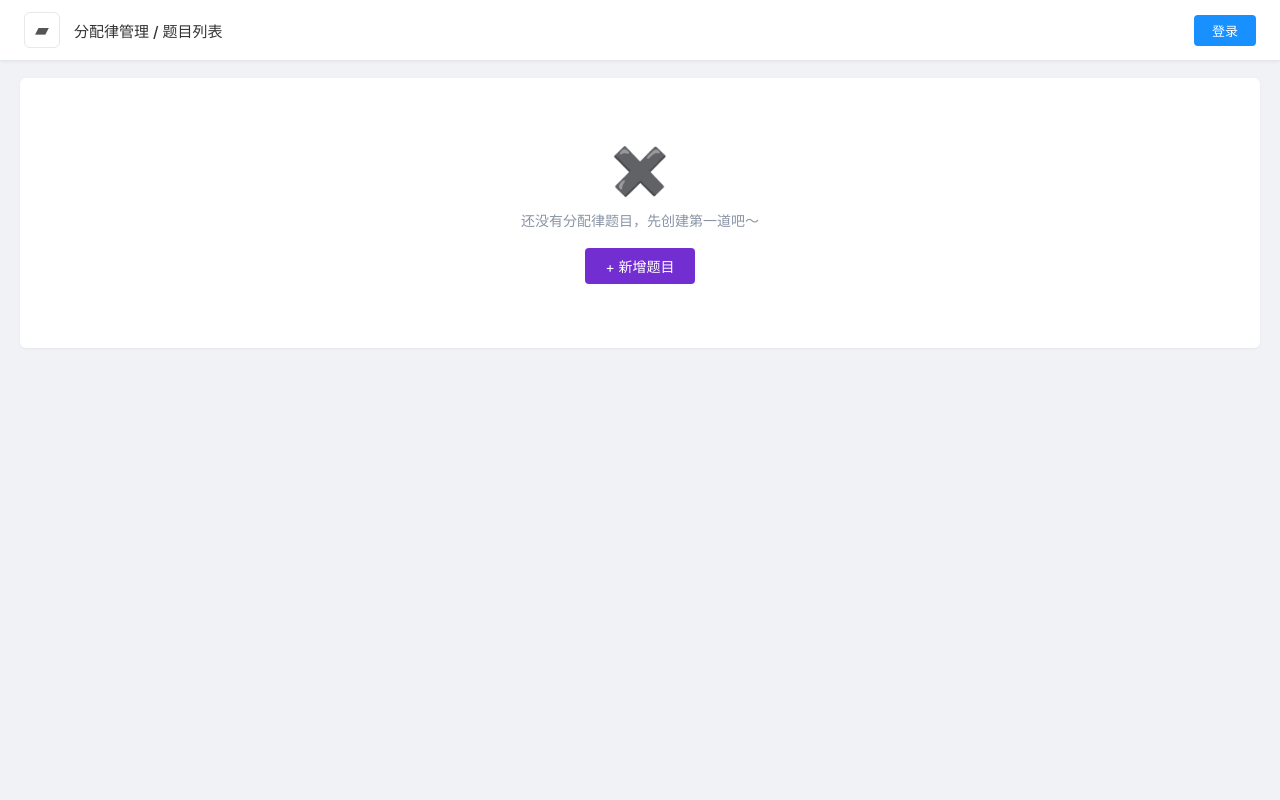
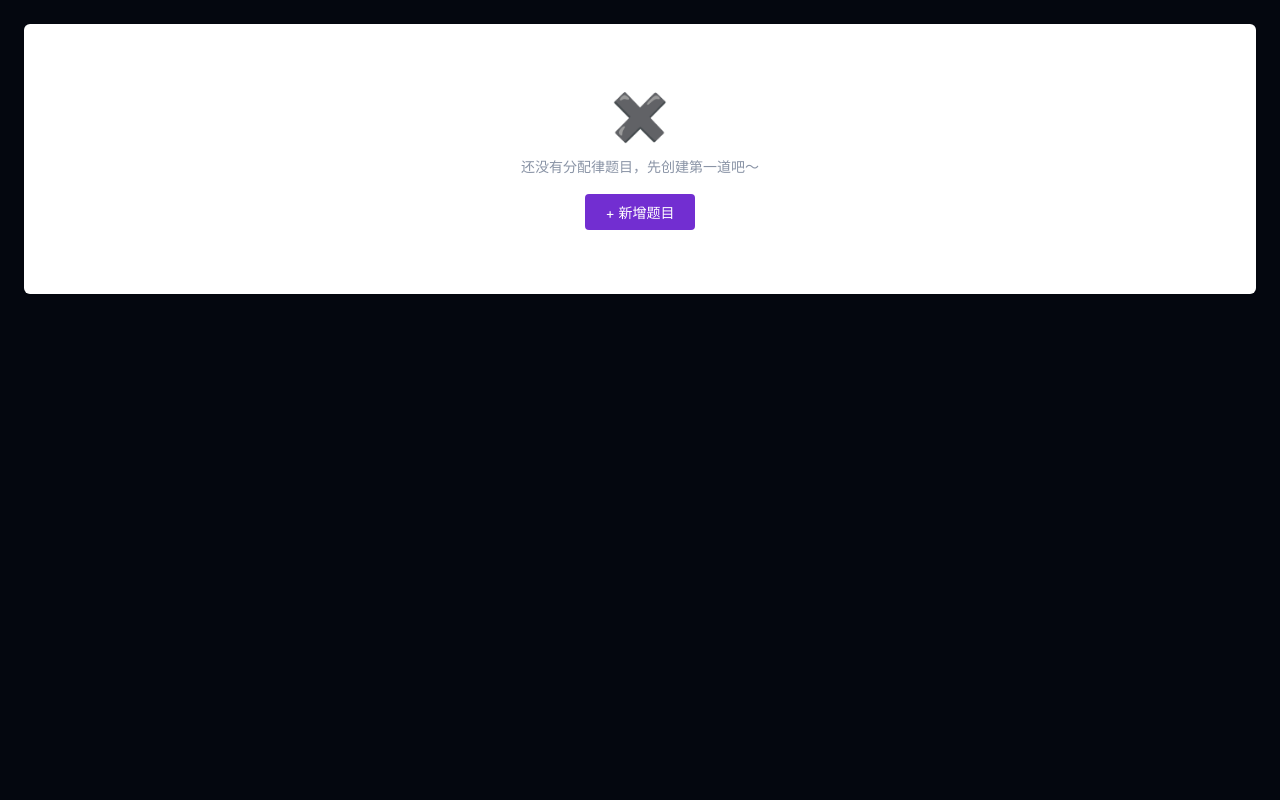
Before and after one commit to LuffyTmac/math, a Spring app: page /distributive/admin_list in a window 1280 px wide. Run offline with Thymeleaf, Linux system fonts and the light colour scheme; the template is opened without the code that fills it, so the values that code supplies are empty; some of the project's set-up classes (security, data sources, template engines, error pages and the like) are left out, and stand-ins take their place; database files in the repository are not loaded.

Commit message:
feat: 分配律看板沉浸式 + 归类两阶段动画（算式先落到甬道区再逐条飞入）

```diff
--- a/src/main/resources/static/css/distributive-admin.css
+++ b/src/main/resources/static/css/distributive-admin.css
@@ -705,3 +705,21 @@
 @media (prefers-reduced-motion: reduce) {
     .clear-mask.open, .clear-card, .clear-emoji { animation: none !important; }
 }
+
+/* ============================================================
+   沉浸式看板：隐藏顶部 header，深色背景铺满整屏
+   ============================================================ */
+body.board-immersive { background: #04070f; }
+body.board-immersive .header { display: none; }
+body.board-immersive .main { margin-left: 0; }
+body.board-immersive .dist-content {
+    height: 100vh;
+    padding: 0;
+    gap: 0;
+}
+body.board-immersive .stage {
+    border-radius: 0;
+    box-shadow: none;
+}
+body.board-immersive .dist-content .msg { margin: 10px 14px 0; }
+body.board-immersive .dist-empty { margin: 24px; }
--- a/src/main/resources/static/js/distributive-admin.js
+++ b/src/main/resources/static/js/distributive-admin.js
@@ -487,21 +487,51 @@
 
     /* ==================== 开始归类 / 再次归类 ==================== */
 
-    function converge() {
-        if (busy || !bubbles.length) return;
-        busy = true;
-        stopDrift();
-        btn.disabled = true;
-        btn.textContent = '✨ 正在归类…';
-        doneFlag.hidden = true;
+    /** 阶段 A：卡片上移的同时，把所有气泡收拢到卡片下方的待飞区，避免和图片叠加 */
+    function stageBubblesIntoTunnels() {
+        var stageRect = stage.getBoundingClientRect();
+        var rowRect = row.getBoundingClientRect();
+        var fieldRect = field.getBoundingClientRect();
+        var bandTop = rowRect.top - stageRect.top + cardHeight() + 14;
+        var bandBottom = stageRect.height - 22;
+        var available = Math.max(80, bandBottom - bandTop);
+        var n = bubbles.length;
+        // 用接近正方形的小格子铺开，行距固定 52px，数量多时自动向甬道深处延伸
+        var cols = Math.max(3, Math.min(8, Math.ceil(Math.sqrt(n))));
+        var rows = Math.max(1, Math.ceil(n / cols));
+        var bandH = Math.min(available, rows * 52);
+        var cellW = stageRect.width / cols;
+        var cellH = bandH / rows;
 
-        // 飞行时云海要盖在卡片/甬道上面，否则气泡会被挡住
-        stage.classList.add('is-flying');
-        openTunnels();
+        bubbles.forEach(function (b, i) {
+            var c = i % cols;
+            var r = Math.floor(i / cols);
+            var cx = c * cellW + cellW / 2;
+            var cy = bandTop + r * cellH + cellH / 2;
+            var tx = cx - fieldRect.left - b.w / 2;
+            var ty = cy - fieldRect.top - b.h / 2;
 
-        // 等甬道展开动画结束再统一测量，避免落点漂移
-        setTimeout(function () {
-            // 每个分栏只测一次
+            var anim = b.el.animate([
+                { transform: 'translate3d(' + b.x + 'px,' + b.y + 'px,0) scale(1)', opacity: 1 },
+                { transform: 'translate3d(' + tx + 'px,' + ty + 'px,0) scale(.9)', opacity: 1 }
+            ], {
+                duration: 420,
+                easing: 'cubic-bezier(.3,.85,.35,1)',
+                fill: 'forwards'
+            });
+            anim.onfinish = (function (bubble, ax, ay, animation) {
+                return function () {
+                    bubble.x = ax;
+                    bubble.y = ay;
+                    bubble.el.style.transform = 'translate3d(' + ax + 'px,' + ay + 'px,0)';
+                    if (animation && animation.cancel) animation.cancel();
+                };
+            })(b, tx, ty, anim);
+        });
+    }
+
+    /** 阶段 B：从待飞区一个一个飞入对应格式栏 */
+    function flyBubblesIntoHoles() {
         var targets = {};
         function targetFor(answer) {
             var lane = laneOf(answer);
@@ -514,33 +544,31 @@
             return targets[key];
         }
 
+        // 数量多时自动加快节奏，避免几十条算式飞太久
+        var total = bubbles.length;
+        var stagger = total > 40 ? 55 : (total > 24 ? 80 : 110);
+        var flyDur = total > 40 ? 360 : 420;
+
         var delay = 0;
-
         bubbles.forEach(function (b, index) {
             var target = targetFor(b.a);
             if (!target) return;
 
-                if (reducedMotion) {
-                    b.el.remove();
-                    addChip(b.a);
-                    return;
-                }
-
             var rect = b.el.getBoundingClientRect();
             var dx = target.x - (rect.left + rect.width / 2);
             var dy = target.y - (rect.top + rect.height / 2);
-                // 一个一个走：间隔 260ms，单条 700ms，任何时刻最多 3 条在飞
-                var itemDelay = index * 110;
+            var startX = b.x;
+            var startY = b.y;
+            var endX = startX + dx;
+            var endY = startY + dy;
+            var itemDelay = index * stagger;
 
             var anim = b.el.animate([
-                    { transform: 'translate3d(0,0,0) scale(1)', opacity: 1 },
-                    // 先轻微上抛
-                    { transform: 'translate3d(' + (dx * 0.42) + 'px,' + (dy * 0.25 - 34) + 'px,0) scale(1.14)', opacity: 1, offset: 0.3 },
-                    // 再顺着目标方向下坠
-                    { transform: 'translate3d(' + (dx * 0.9) + 'px,' + (dy * 0.82) + 'px,0) scale(.92)', opacity: 1, offset: 0.74 },
-                    { transform: 'translate3d(' + dx + 'px,' + dy + 'px,0) scale(.58)', opacity: .12 }
+                { transform: 'translate3d(' + startX + 'px,' + startY + 'px,0) scale(1)', opacity: 1 },
+                { transform: 'translate3d(' + (startX + dx * 0.16) + 'px,' + (startY + dy * 0.45 - 14) + 'px,0) scale(1.06)', opacity: 1, offset: 0.4 },
+                { transform: 'translate3d(' + endX + 'px,' + endY + 'px,0) scale(.58)', opacity: .12 }
             ], {
-                    duration: 380,
+                duration: flyDur,
                 delay: itemDelay,
                 easing: 'cubic-bezier(.35,.6,.3,1)',
                 fill: 'forwards'
@@ -555,12 +583,33 @@
             })(b);
         });
 
-            setTimeout(function () {
-                finishConverge();
-            }, reducedMotion ? 120 : delay + 460);
-        }, TUNNEL_TRANSITION);
+        setTimeout(finishConverge, delay + flyDur + 160);
     }
 
+    function converge() {
+        if (busy || !bubbles.length) return;
+        busy = true;
+        stopDrift();
+        btn.disabled = true;
+        btn.textContent = '✨ 正在归类…';
+        doneFlag.hidden = true;
+
+        stage.classList.add('is-flying');
+        openTunnels();
+
+        if (reducedMotion) {
+            bubbles.forEach(function (b) { b.el.remove(); addChip(b.a); });
+            bubbles = [];
+            setTimeout(finishConverge, 120);
+            return;
+        }
+
+        // 阶段 A：照片上移 + 算式整体先落到卡片下方的甬道区域
+        stageBubblesIntoTunnels();
+
+        // 阶段 B：等卡片/甬道就位后，再一个一个飞入对应分栏
+        setTimeout(flyBubblesIntoHoles, Math.max(TUNNEL_TRANSITION, 470) + 40);
+    }
     function finishConverge() {
         bubbles = [];
         field.style.visibility = 'hidden';
--- a/src/main/resources/templates/distributive/admin_list.html
+++ b/src/main/resources/templates/distributive/admin_list.html
@@ -9,7 +9,7 @@
     <link rel="stylesheet" th:href="@{/css/admin.css}"/>
     <link rel="stylesheet" th:href="@{/css/distributive-admin.css}"/>
 </head>
-<body class="sidebar-collapsed" th:attr="data-ctx=@{/}">
+<body class="sidebar-collapsed board-immersive" th:attr="data-ctx=@{/}">
 <div class="layout">
     <nav th:replace="layout/common :: sidebar('distributive-admin')"></nav>
     <div class="main">
```
Also changed, not shown: README.md. Lines whose indentation alone changed are shown as unchanged.
